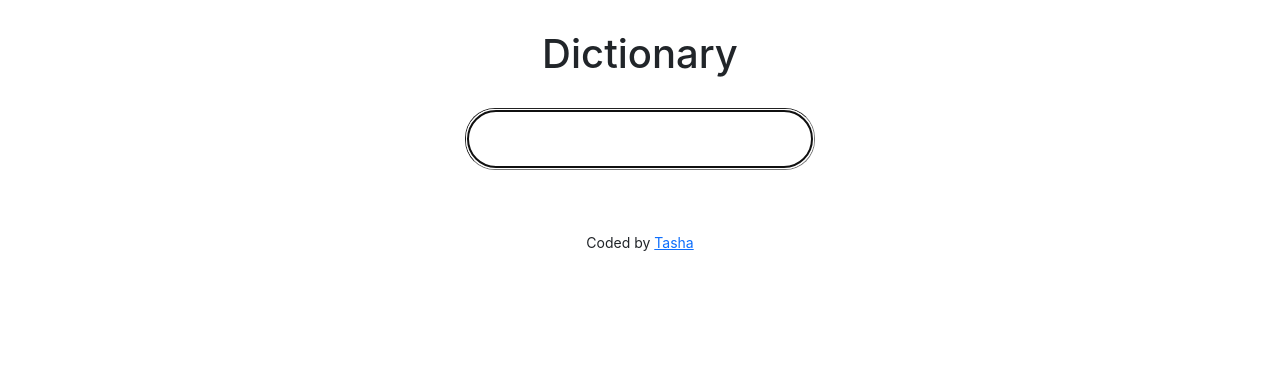
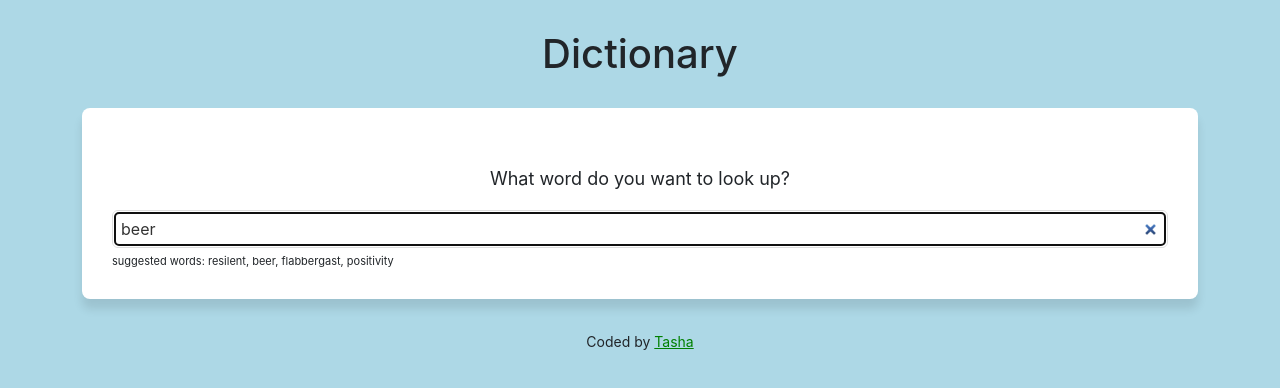
Before and after one commit to tashatran/dictionary-project, a React (Create React App) app: page / in a window 1280 px wide. Shown: the top 388 px of the page. Built offline with nearby package versions, Linux system fonts and the light colour scheme; no server answers.

Commit message:
added styling and default word

```diff
--- a/src/App.css
+++ b/src/App.css
@@ -1,3 +1,10 @@
+body {
+  background-color: lightblue;
+}
+
+a {
+  color: green;
+}
 .App-footer {
   text-align: center;
   margin: 30px 0;
--- a/src/App.js
+++ b/src/App.js
@@ -6,7 +6,7 @@
     <div className="App">
       <div className="container">
         <h1>Dictionary</h1>
-        <Dictionary />
+        <Dictionary defaultKeyword="beer" />
         <footer className="App-footer">
           <small>
             Coded by{" "}
--- a/src/Dictionary.css
+++ b/src/Dictionary.css
@@ -1,14 +1,26 @@
-form {
-  text-align: center;
+.Dictionary h1 {
+  font-size: 18px;
+  font-weight: normal;
+  margin-bottom: 20px;
 }
 
-input {
-  border-radius: 30px;
-  height: 40px;
-  max-width: auto;
+.Dictionary section {
+  background-color: white;
   padding: 30px;
-  font-size: large;
-  font-weight: 15px;
-  margin-bottom: 30px;
-  border-width: thin;
+  border-radius: 8px;
+  box-shadow: 0 10px 10px rgba(0 0 0/ 10%);
+  margin: 20px 0;
 }
+
+.Dictionary input {
+  width: 100%;
+  padding: 6px 8px;
+  border: 1px solid #ddd;
+  border-radius: 6px;
+  color: #333;
+}
+
+.Dictionary .hint {
+  font-size: 11px;
+  margin-top: 5px;
+}
--- a/src/Dictonary.js
+++ b/src/Dictonary.js
@@ -5,30 +5,56 @@
 
 //documentation https://dictionaryapi.dev/
 
-export default function Dictionary() {
-  let [keyword, setKeyword] = useState("");
+export default function Dictionary(props) {
+  let [keyword, setKeyword] = useState(props.defaultKeyword);
   let [results, setResults] = useState(null);
+  let [loaded, setLoaded] = useState(false);
 
   function handleResponse(response) {
     setResults(response.data[0]);
   }
-  function search(event) {
-    event.preventDefault();
 
+  function search() {
     let apiUrl = `https://api.dictionaryapi.dev/api/v2/entries/en/${keyword}`;
 
     axios.get(apiUrl).then(handleResponse);
   }
 
+  function handleSubmit(event) {
+    event.preventDefault();
+    search();
+  }
+
   function handleKeywordChange(event) {
     setKeyword(event.target.value);
   }
+
+  function load() {
+    setLoaded(true);
+    search();
+  }
+  if (loaded) {
     return (
       <div className="Dictionary">
-      <form onSubmit={search}>
-        <input type="search" autoFocus={true} onChange={handleKeywordChange} />
+        <section>
+          <h1>What word do you want to look up?</h1>
+          <form onSubmit={handleSubmit}>
+            <input
+              type="search"
+              autoFocus={true}
+              onChange={handleKeywordChange}
+              defaultValue={props.defaultKeyword}
+            />
           </form>
+          <div className="hint">
+            suggested words: resilent, beer, flabbergast, positivity
+          </div>
+        </section>
         <Results results={results} />
       </div>
     );
+  } else {
+    load();
+    return "Loading...";
   }
+}
--- /dev/null
+++ b/src/Meaning.css
@@ -0,0 +1,11 @@
+.Meaning h2 {
+  font-size: 24px;
+  line-height: 1.5;
+  font-weight: bold;
+}
+
+.Meaning .example {
+  opacity: 0.7;
+  font-style: italic;
+  margin-top: 10px;
+}
--- a/src/Meaning.js
+++ b/src/Meaning.js
@@ -1,5 +1,6 @@
 import React from "react";
 import Synonyms from "./Synonyms";
+import "./Meaning.css";
 export default function Meaning(props) {
   return (
     <div className="Meaning">
@@ -8,13 +9,10 @@
       {props.meaning.definitions.map(function (definition, index) {
         return (
           <div key={index}>
-            <p>
-              <strong>Definition:</strong> {definition.definition}
-              <br />
-              <strong>Example: </strong>
-              <em>{definition.example}</em>
-              <br />
-            </p>
+            <div className="definition">{definition.definition}</div>
+
+            <div className="example">{definition.example}</div>
+
             <Synonyms synonyms={definition.synonyms} />
           </div>
         );
--- /dev/null
+++ b/src/Phonetic.css
@@ -0,0 +1,24 @@
+.Phonetic {
+  margin: 20px 0;
+}
+
+.Phonetic a {
+  border: 1px solid #ddd;
+  text-decoration: none;
+  padding: 8px 15px;
+  font-size: 12px;
+  margin-right: 10px;
+  font-weight: bold;
+  border-radius: 20px;
+  transition: all 150ms ease-in-out;
+}
+
+.Phonetic a:hover {
+  background-color: bisque;
+  color: black;
+}
+
+.Phonetic .text {
+  opacity: 0.7;
+  font-weight: bold;
+}
--- a/src/Phonetic.js
+++ b/src/Phonetic.js
@@ -1,5 +1,5 @@
 import React from "react";
-
+import "./Phonetic.css";
 export default function Phonetics(props) {
   console.log(props.phonetics);
   return (
@@ -8,7 +8,7 @@
         Listen
       </a>
 
-      <span>{props.phonetic.text}</span>
+      <span className="text">{props.phonetic.text}</span>
     </div>
   );
 }
--- /dev/null
+++ b/src/Results.css
@@ -0,0 +1,5 @@
+.Results h2 {
+  font-size: 36px;
+  font-weight: bold;
+  line-height: 1.5;
+}
--- a/src/Results.js
+++ b/src/Results.js
@@ -1,11 +1,12 @@
 import React from "react";
 import Meaning from "./Meaning";
 import Phonetic from "./Phonetic";
-
+import "./Results.css";
 export default function Results(props) {
   if (props.results) {
     return (
       <div className="Results">
+        <section>
           <h2>{props.results.word}</h2>
           {props.results.phonetics.map(function (phonetic, index) {
             return (
@@ -14,11 +15,12 @@
               </div>
             );
           })}
+        </section>
         {props.results.meanings.map(function (meaning, index) {
           return (
-            <div key={index}>
+            <section key={index}>
               <Meaning meaning={meaning} />
-            </div>
+            </section>
           );
         })}
       </div>
--- /dev/null
+++ b/src/Synonyms.css
@@ -0,0 +1,10 @@
+.Synonyms {
+  margin: 15px 0 0;
+  padding: 0;
+}
+
+.Synonyms li {
+  display: inline-block;
+  padding-right: 15px;
+  line-height: 1;
+}
--- a/src/Synonyms.js
+++ b/src/Synonyms.js
@@ -1,5 +1,5 @@
 import React from "react";
-
+import "./Synonyms.css";
 export default function Synonyms(props) {
   if (props.synonyms) {
     return (
```
Lines whose indentation alone changed are shown as unchanged.
